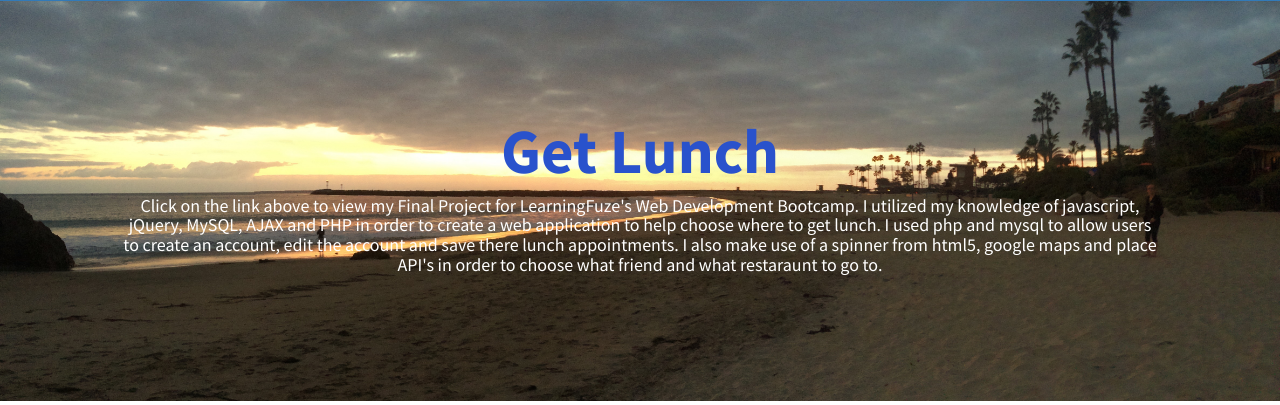
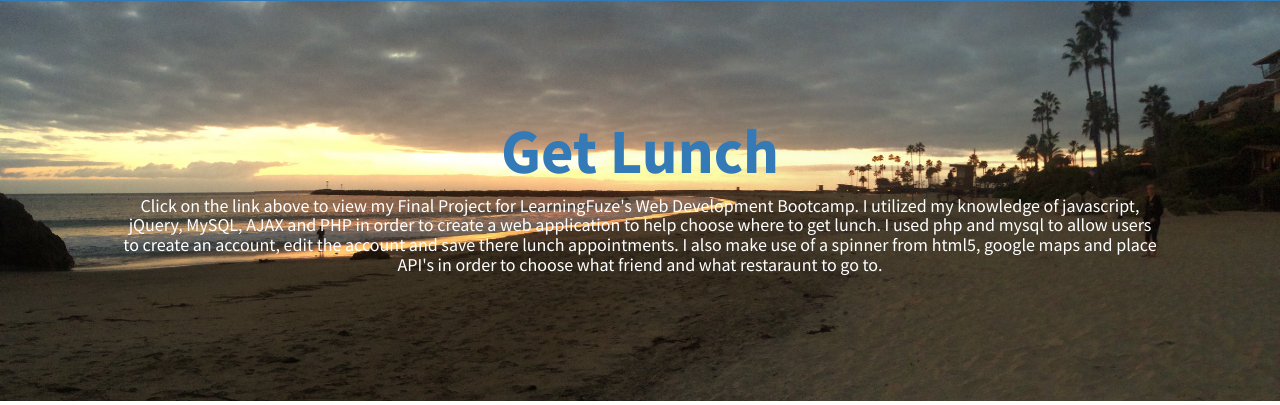
Before and after one commit to mkidushim/portfolio, a PHP site: page / in a window 1280 px wide, with the pointer over the restyled element. Shown: the part 1797-2202 px from the top of the page. Run offline with PHP 8.4, Linux system fonts and the light colour scheme; some libraries are stand-ins or nearby versions.

Commit message:
#15 fixed some styling and wording problems

```diff
--- a/stylish-portfolio.css
+++ b/stylish-portfolio.css
@@ -33,7 +33,7 @@ form input[name="message"]{
 }
 #link1:hover {
     text-decoration: none;
-    color: #2952CC;
+    color: #337ab7;
 }
 #link1 {
     text-decoration: none;
```
